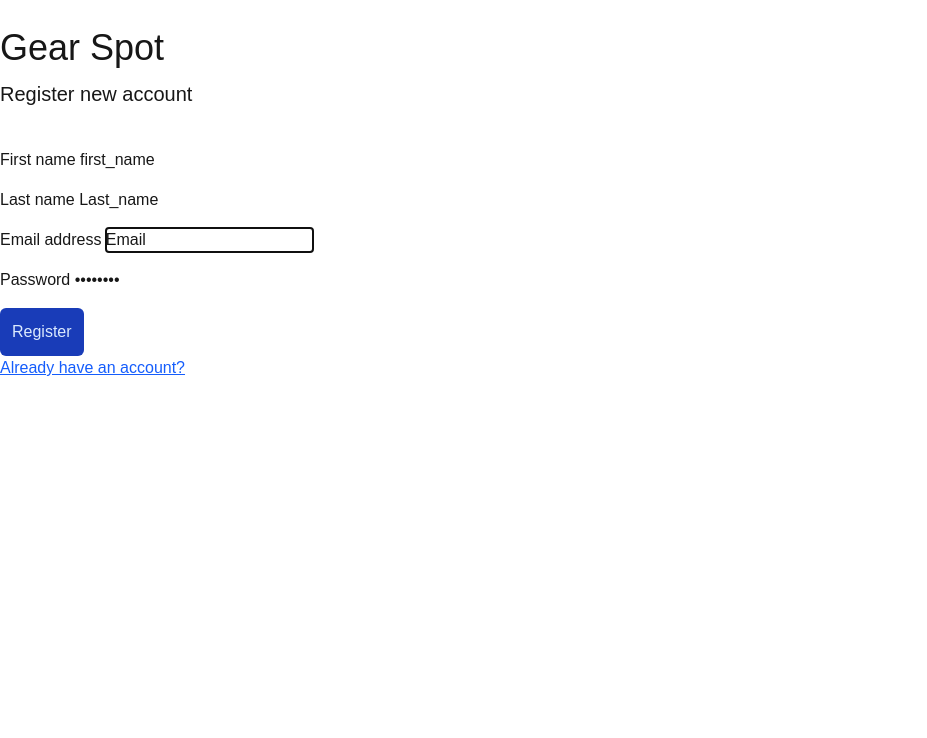
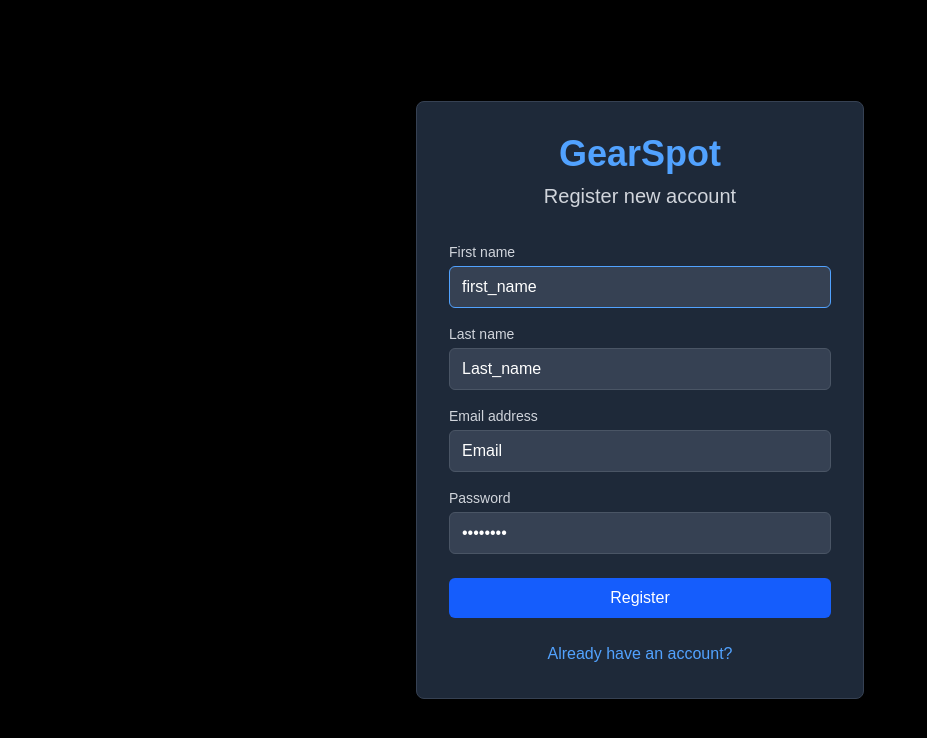
Before and after one commit to Johnbaileywilliams96/Gear_client, a Next.js app: page /register in a window 1280 px wide. Shown: the top 738 px of the page, without its empty margins (0-927 px from the left). Built offline with nearby package versions, Linux system fonts and the light colour scheme.

Commit message:
added style to register and login page

```diff
--- a/src/app/home/page.js
+++ b/src/app/home/page.js
@@ -8,7 +8,8 @@ export default function GearSpot() {
     <>
       <Navbar/>
       <div className="flex flex-col items-center justify-center min-h-screen pt-16 pb-8 px-4 text-center">
-        <h1 className="text-3xl font-bold mb-6">News</h1>
+        <h1 className="text-3xl font-bold mb-6">Welcome To GearSpot</h1>
+
         <Link href={`/posts`}>
           <button
             className="bg-red-600 hover:bg-red-700 text-white font-medium py-2 px-6 rounded-md transition-colors"
@@ -16,6 +17,7 @@ export default function GearSpot() {
             Gear
           </button>
         </Link>
+
       </div>
     </>
   )
--- a/src/app/login/page.js
+++ b/src/app/login/page.js
@@ -4,12 +4,10 @@ import React, { useRef, useState } from "react"
 import { useRouter } from "next/navigation"
 import Link from "next/link"
 
-// Change from named export to default export
 export default function Login() {
     const [email, setEmail] = useState("steve@brownlee.com")
     const [password, setPassword] = useState("brownlee")
     const existDialog = useRef()
-    // Use Next.js router instead of React Router's navigate
     const router = useRouter()
 
     const handleLogin = (e) => {
@@ -25,7 +23,6 @@ export default function Login() {
             .then(authInfo => {
                 if (authInfo.valid) {
                     localStorage.setItem("gear_token", JSON.stringify(authInfo))
-                    // Change navigate to router.push
                     router.push("/")
                 } else {
                     existDialog.current.showModal()
@@ -34,46 +31,67 @@ export default function Login() {
     }
 
     return (
-        <main className="container--login">
-            <dialog className="dialog dialog--auth" ref={existDialog}>
-                <div>User does not exist</div>
-                <button className="button--close" onClick={e => existDialog.current.close()}>Close</button>
+        <main className="flex min-h-screen flex-col items-center justify-center bg-black px-4">
+            <dialog className="dialog dialog--auth rounded-md shadow-md p-6 bg-gray-800 text-white" ref={existDialog}>
+                <div className="mb-4 font-medium text-red-400">User does not exist</div>
+                <button
+                    className="w-full rounded-md bg-blue-600 p-2 text-white hover:bg-blue-500"
+                    onClick={e => existDialog.current.close()}>
+                    Close
+                </button>
             </dialog>
 
-            <section>
-                <form className="form--login" onSubmit={handleLogin}>
-                    <h1 className="text-4xl mt-7 mb-3">Gear Spot</h1>
-                    <h2 className="text-xl mb-10">Please sign in</h2>
+            <div className="w-full max-w-md rounded-lg bg-gray-800 p-8 shadow-lg border border-gray-700">
+                <form className="flex flex-col" onSubmit={handleLogin}>
+                    <h1 className="text-center text-4xl font-bold text-blue-400 mb-2">GearSpot</h1>
+                    <h2 className="text-center text-xl mb-8 text-gray-300">Please sign in</h2>
+
                     <fieldset className="mb-4">
-                        <label htmlFor="inputEmail"> Email address </label>
-                        <input type="email" id="inputEmail"
+                        <label className="block text-sm font-medium text-gray-300 mb-1" htmlFor="inputEmail">
+                            Email address
+                        </label>
+                        <input
+                            type="email"
+                            id="inputEmail"
                             value={email}
                             onChange={evt => setEmail(evt.target.value)}
-                            className="form-control"
+                            className="w-full rounded-md border border-gray-600 bg-gray-700 px-3 py-2 text-white focus:border-blue-400 focus:outline-none"
                             placeholder="Email address"
-                            required autoFocus />
+                            required
+                            autoFocus
+                        />
                     </fieldset>
-                    <fieldset className="mb-4">
-                        <label htmlFor="inputPassword"> Password </label>
-                        <input type="password" id="inputPassword"
+
+                    <fieldset className="mb-6">
+                        <label className="block text-sm font-medium text-gray-300 mb-1" htmlFor="inputPassword">
+                            Password
+                        </label>
+                        <input
+                            type="password"
+                            id="inputPassword"
                             value={password}
                             onChange={evt => setPassword(evt.target.value)}
-                            className="form-control"
+                            className="w-full rounded-md border border-gray-600 bg-gray-700 px-3 py-2 text-white focus:border-blue-400 focus:outline-none"
                             placeholder="Password"
                         />
                     </fieldset>
+
                     <fieldset>
-                        <button type="submit" className="button p-3 rounded-md bg-blue-800 text-blue-100">
+                        <button
+                            type="submit"
+                            className="w-full rounded-md bg-blue-600 py-2 px-4 font-medium text-white hover:bg-blue-500 transition-colors">
                             Sign in
                         </button>
                     </fieldset>
                 </form>
-            </section>
-            <div className="loginLinks">
-                <section className="link--register">
-                    {/* Change React Router Link to Next.js Link */}
-                    <Link className="underline text-blue-600 hover:text-blue-800 visited:text-purple-600" href="/register">Not a member yet?</Link>
-                </section>
+
+                <div className="mt-6 text-center">
+                    <Link
+                        className="text-blue-400 hover:text-blue-300 hover:underline"
+                        href="/register">
+                        Not a member yet?
+                    </Link>
+                </div>
             </div>
         </main>
     )
--- a/src/app/page.js
+++ b/src/app/page.js
@@ -8,7 +8,7 @@ export default function Home() {
     <>
       <Navbar/>
       <div className="flex flex-col items-center justify-center min-h-screen pt-16 pb-8 px-4 text-center">
-        <h1 className="text-3xl font-bold mb-2">welcome</h1>
+        <h1 className="text-3xl font-bold mb-2">Welcome to</h1>
         <p className="text-xl mb-6">GearSpot</p>
         <Link href={`/posts`}>
           <button
--- a/src/app/register/page.js
+++ b/src/app/register/page.js
@@ -3,7 +3,6 @@
 import React, { useRef, useState } from "react"
 import { useRouter } from "next/navigation"
 import Link from "next/link"
-
 
 export default function Register() {
     const [email, setEmail] = useState("Email")
@@ -38,67 +37,96 @@ export default function Register() {
             })
     }
 
-
-
-
     return (
-        <main className="container--login">
-            <dialog className="dialog dialog--auth" ref={existDialog}>
-                <div>User does not exist</div>
-                <button className="button--close" onClick={e => existDialog.current.close()}>Close</button>
+        <main className="flex min-h-screen flex-col items-center justify-center bg-black px-4">
+            <dialog className="dialog dialog--auth rounded-md shadow-md p-6 bg-gray-800 text-white" ref={existDialog}>
+                <div className="mb-4 font-medium text-red-400">User does not exist</div>
+                <button
+                    className="w-full rounded-md bg-blue-600 p-2 text-white hover:bg-blue-500"
+                    onClick={e => existDialog.current.close()}>
+                    Close
+                </button>
             </dialog>
 
-            <section>
-                <form className="form--login" onSubmit={handleRegister}>
-                    <h1 className="text-4xl mt-7 mb-3">Gear Spot</h1>
-                    <h2 className="text-xl mb-10">Register new account</h2>
+            <div className="w-full max-w-md rounded-lg bg-gray-800 p-8 shadow-lg border border-gray-700">
+                <form className="flex flex-col" onSubmit={handleRegister}>
+                    <h1 className="text-center text-4xl font-bold text-blue-400 mb-2">GearSpot</h1>
+                    <h2 className="text-center text-xl mb-8 text-gray-300">Register new account</h2>
+
                     <fieldset className="mb-4">
-                        <label htmlFor="firstName"> First name </label>
-                        <input type="text" id="firstName"
+                        <label className="block text-sm font-medium text-gray-300 mb-1" htmlFor="firstName">
+                            First name
+                        </label>
+                        <input
+                            type="text"
+                            id="firstName"
                             value={firstName}
                             onChange={evt => setFirstName(evt.target.value)}
-                            className="form-control"
-                            placeholder=""
-                            required autoFocus />
+                            className="w-full rounded-md border border-gray-600 bg-gray-700 px-3 py-2 text-white focus:border-blue-400 focus:outline-none"
+                            required
+                            autoFocus
+                        />
                     </fieldset>
+
                     <fieldset className="mb-4">
-                        <label htmlFor="lastName"> Last name </label>
-                        <input type="text" id="lastName"
+                        <label className="block text-sm font-medium text-gray-300 mb-1" htmlFor="lastName">
+                            Last name
+                        </label>
+                        <input
+                            type="text"
+                            id="lastName"
                             value={lastName}
                             onChange={evt => setLastName(evt.target.value)}
-                            className="form-control"
-                            placeholder=""
-                            required autoFocus />
+                            className="w-full rounded-md border border-gray-600 bg-gray-700 px-3 py-2 text-white focus:border-blue-400 focus:outline-none"
+                            required
+                        />
                     </fieldset>
+
                     <fieldset className="mb-4">
-                        <label htmlFor="inputEmail"> Email address </label>
-                        <input type="email" id="inputEmail"
+                        <label className="block text-sm font-medium text-gray-300 mb-1" htmlFor="inputEmail">
+                            Email address
+                        </label>
+                        <input
+                            type="email"
+                            id="inputEmail"
                             value={email}
                             onChange={evt => setEmail(evt.target.value)}
-                            className="form-control"
+                            className="w-full rounded-md border border-gray-600 bg-gray-700 px-3 py-2 text-white focus:border-blue-400 focus:outline-none"
                             placeholder="Email address"
-                            required autoFocus />
+                            required
+                        />
                     </fieldset>
-                    <fieldset className="mb-4">
-                        <label htmlFor="inputPassword"> Password </label>
-                        <input type="password" id="inputPassword"
+
+                    <fieldset className="mb-6">
+                        <label className="block text-sm font-medium text-gray-300 mb-1" htmlFor="inputPassword">
+                            Password
+                        </label>
+                        <input
+                            type="password"
+                            id="inputPassword"
                             value={password}
                             onChange={evt => setPassword(evt.target.value)}
-                            className="form-control"
+                            className="w-full rounded-md border border-gray-600 bg-gray-700 px-3 py-2 text-white focus:border-blue-400 focus:outline-none"
                             placeholder="Password"
                         />
                     </fieldset>
+
                     <fieldset>
-                        <button type="submit" className="button p-3 rounded-md bg-blue-800 text-blue-100">
+                        <button
+                            type="submit"
+                            className="w-full rounded-md bg-blue-600 py-2 px-4 font-medium text-white hover:bg-blue-500 transition-colors">
                             Register
                         </button>
                     </fieldset>
                 </form>
-            </section>
-            <div className="loginLinks">
-                <section className="link--register">
-                    <Link className="underline text-blue-600 hover:text-blue-800 visited:text-purple-600" href="/login">Already have an account?</Link>
-                </section>
+
+                <div className="mt-6 text-center">
+                    <Link
+                        className="text-blue-400 hover:text-blue-300 hover:underline"
+                        href="/login">
+                        Already have an account?
+                    </Link>
+                </div>
             </div>
         </main>
     )
```
